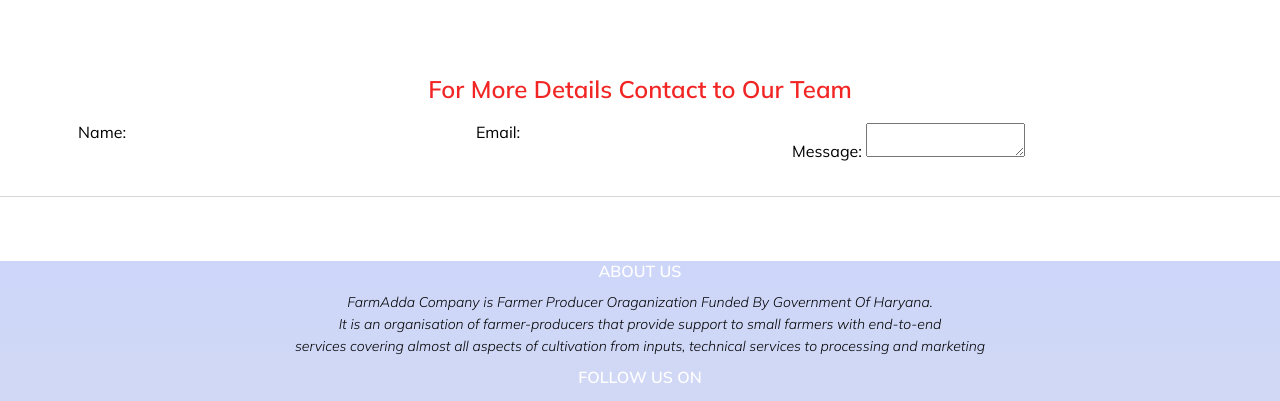
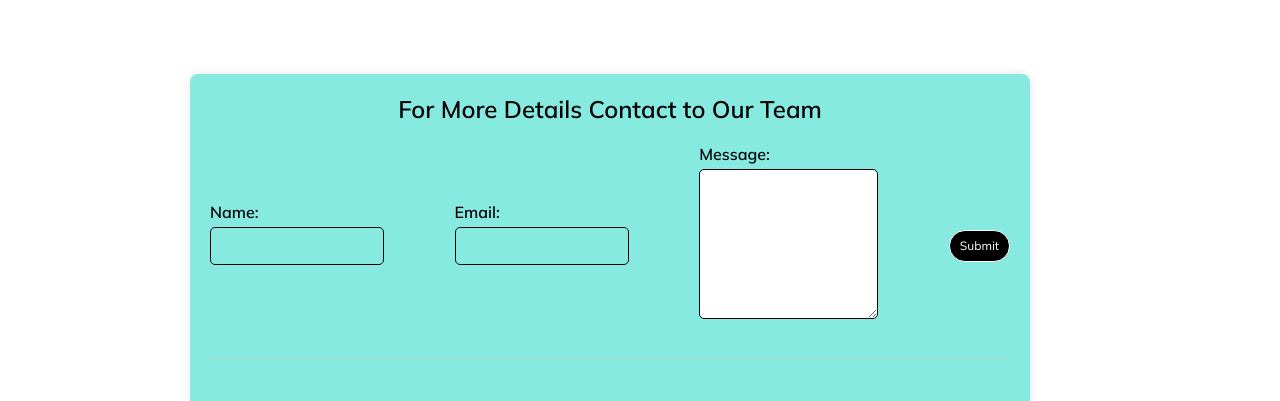
Before and after one commit to nitinco/Farmadda, a plain HTML site: page index.html in a window 1280 px wide. Shown: the part 3453-3854 px from the top of the page. Drawn offline with Linux system fonts and the light colour scheme.

Commit message:
first commit

```diff
--- a/index.css
+++ b/index.css
@@ -841,3 +841,62 @@
         background: #0d120b;
         transition: 1%;
     }
+
+    .pcontainer{
+
+        max-width: 900px;
+        margin: auto;
+    }
+
+    .container {
+        max-width: 800px;
+        /* margin: auto; */
+        height: 300px;
+        display: inline-table;
+        padding: 20px;
+        background-color: #86eae0;
+        border-radius: 8px;
+        color: #000;
+        margin-bottom: 2%;
+        box-shadow: 0 0 10px rgba(0, 0, 0, 0.1);
+    }
+    .container h2 {
+        text-align: center;
+        margin-bottom: 20px;
+    }
+    .form-group {
+        margin-bottom: 20px;
+    }
+    .form-group label {
+        display: block;
+        font-weight: bold;
+        margin-bottom: 5px;
+    }
+    .form-group input[type="text"],
+    .form-group input[type="email"],
+    .form-group textarea {
+        width: 100%;
+        padding: 10px;
+        border: 1px solid #0b0404;
+        border-radius: 5px;
+        box-sizing: border-box;
+    }
+    .form-group textarea {
+        height: 150px;
+    }
+    .form-group button{
+        background-color: #000;
+        color: #fff;
+    }
+    /* .form-group input[type="submit"] {
+        background-color: #091624;
+        color: #1c0a0a;
+        border: none;
+        padding: 10px 20px;
+        cursor: pointer;
+        border-radius: 5px;
+    }
+    .form-group input[type="submit"]:hover {
+        background-color: #1f75d6;
+        color: #000;
+    } */
--- a/index.html
+++ b/index.html
@@ -238,16 +238,19 @@
 
     <!----- Call To Action ----->
 
-    <section class="cta">
+    <section class="pcontainer">
+        <div class="container">
         <h2>
             For More Details Contact to Our Team
         </h2>
         <!-- <a href="contact.html" class="hero-btn">Contact Us</a> -->
-        <form action="#" method="POST">
+        <form action="#" method="post">
             <div class="form-group">
                 <label for="name">Name:</label>
                 <input type="text" id="name" name="name" required>
+                <br>
             </div>
+
             <div class="form-group">
                 <label for="email">Email:</label>
                 <input type="email" id="email" name="email" required>
@@ -260,6 +263,7 @@
                 <button type="submit">Submit</button>
             </div>
         </form>
+    </div>
     </section>
 
 
```
